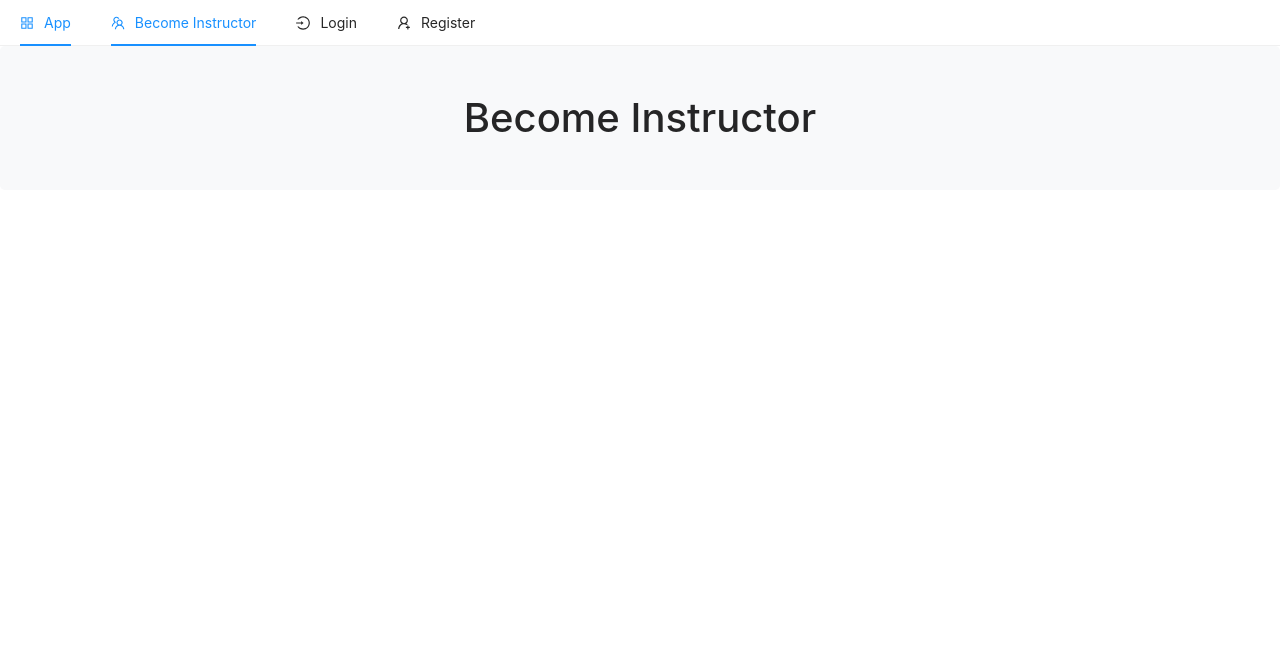
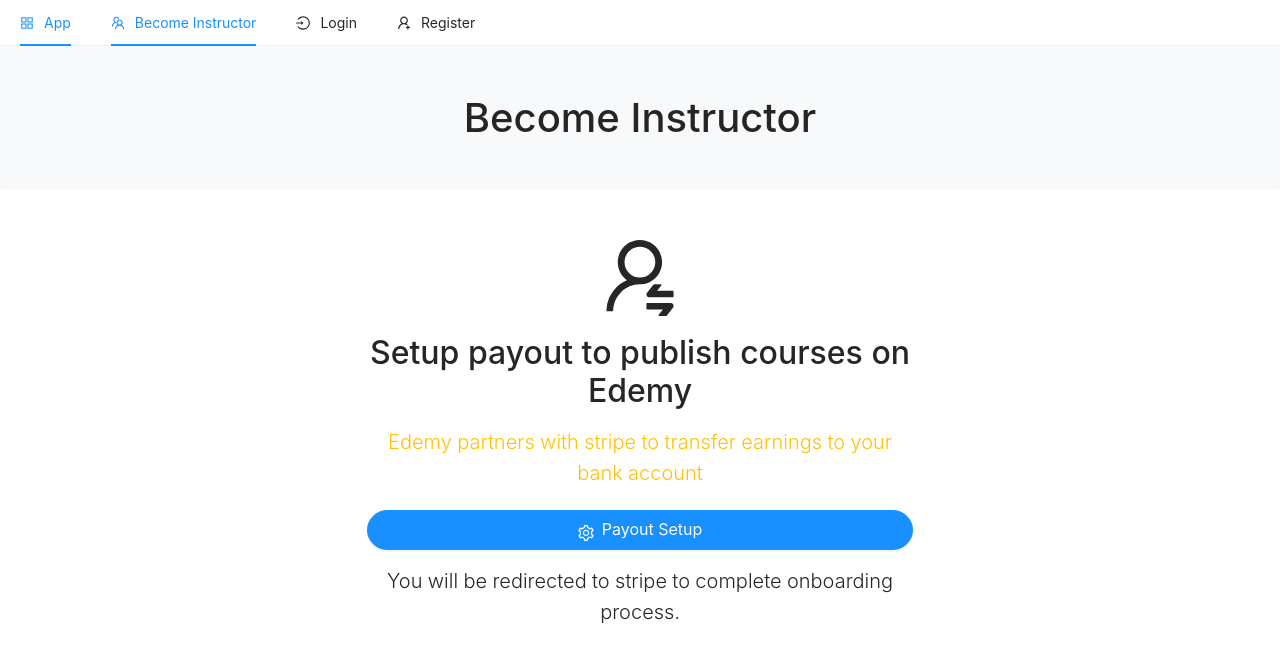
Before and after one commit to tsuki1646/EcommericalWeb, a Next.js app in the folder client/: page /user/become-instructor in a window 1280 px wide. Shown: the top 662 px of the page. Built offline with nearby package versions, Linux system fonts and the light colour scheme; no server answers.

Commit message:
Lesson 49: Become instructor page
Lesson 49: Become instructor page

```diff
--- a/client/pages/user/become-instructor.js
+++ b/client/pages/user/become-instructor.js
@@ -1,9 +1,77 @@
+import { useContext, useState } from "react";
+import { Context } from "../../context";
+import { Button } from "antd";
 import axios from "axios";
+import {
+  SettingOutlined,
+  UserSwitchOutlined,
+  LoadingOutlined,
+} from "@ant-design/icons";
+import { toast } from "react-toastify";
+import UserRoute from "../../components/routes/UserRoute";
 
 const BecomeInstructor = () => {
+  // state
+  const [loading, setLoading] = useState(false);
+  const {
+    state: { user },
+  } = useContext(Context);
+
+  const becomeInstructor = () => {
+    // console.log("become instructor");
+    setLoading(true);
+    axios
+      .post("/api/make-instructor")
+      .then((res) => {
+        console.log(res);
+        window.location.href = res.data;
+      })
+      .catch((err) => {
+        console.log(err.response.status);
+        toast("Stripe onboarding failed. Try again.");
+        setLoading(false);
+      });
+  };
+
   return (
     <>
-      <h1 className="p-5 mb-4 bg-light rounded-3 text-center square">Become Instructor</h1>
+        <h1 className="p-5 mb-4 bg-light rounded-3 text-center square">Become Instructor</h1>
+
+        <div className="container">
+            <div className="row">
+                <div className="col-md-6 offset-md-3 text-center">
+                    <div className="pt-4">
+                        <UserSwitchOutlined className="display-1 pb-3" />
+                        <br />
+                        <h2>Setup payout to publish courses on Edemy</h2>
+                        <p className="lead text-warning">
+                            Edemy partners with stripe to transfer earnings to your bank
+                            account
+                        </p>
+
+                        <Button
+                            className="mb-3"
+                            type="primary"
+                            block
+                            shape="round"
+                            icon={loading ? <LoadingOutlined /> : <SettingOutlined />}
+                            size="large"
+                            onClick={becomeInstructor}
+                            disabled={
+                            (user && user.role && user.role.includes("Instructor")) ||
+                            loading
+                            }
+                        >
+                            {loading ? "Processing..." : "Payout Setup"}
+                        </Button>
+
+                        <p className="lead">
+                            You will be redirected to stripe to complete onboarding process.
+                        </p>
+                    </div>
+                </div>
+            </div>
+        </div>
     </>
   );
 };
```
